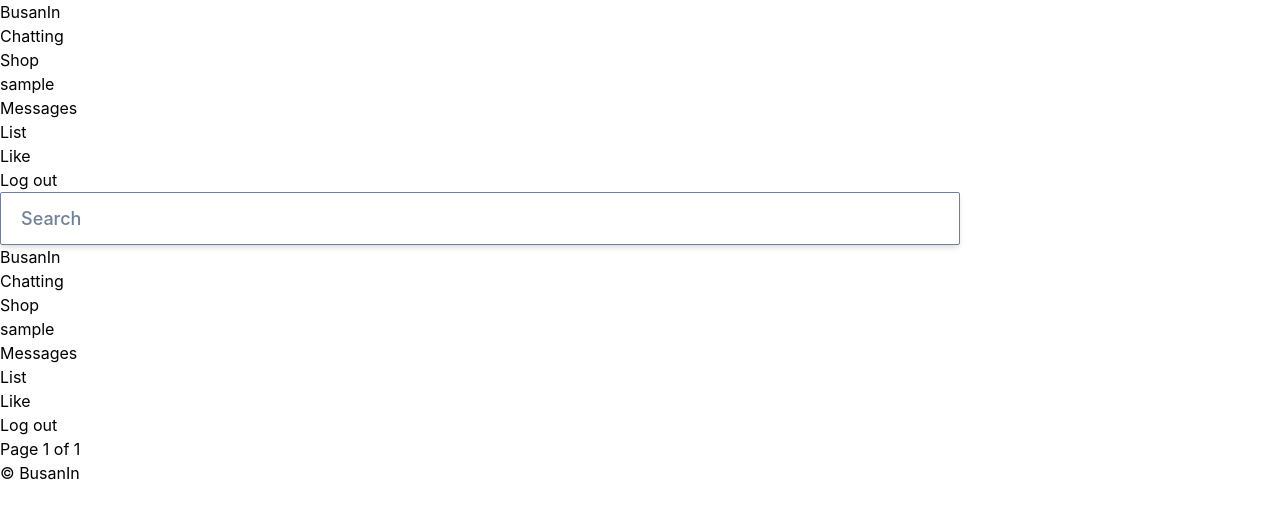
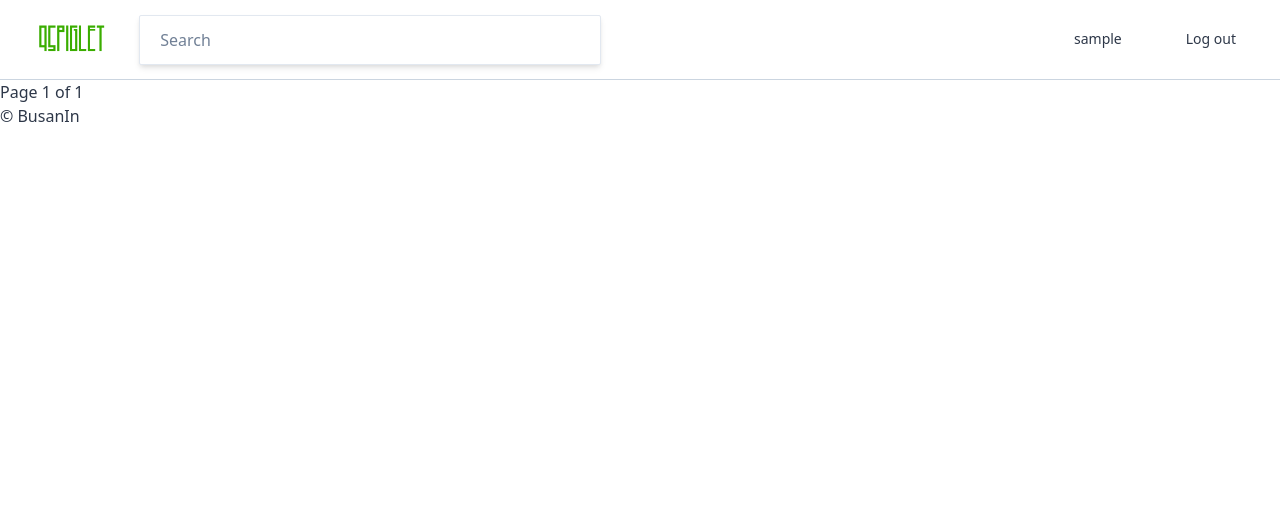
Before and after one commit to hahyeonsook/busanin, a Django app: page / in a window 1280 px wide. Shown: the top 519 px of the page. Run offline with Django 3.2, Linux system fonts and the light colour scheme; the visitor is signed in with stand-in values (Sample User, id 1); data that the repository does not hold is empty; style sheets or scripts are compiled from the project's sources; some libraries are stand-ins or nearby versions.

Commit message:
nav css 추가

```diff
--- a/assets/scss/styles.scss
+++ b/assets/scss/styles.scss
@@ -4,4 +4,15 @@
 .search-box {
   transition: box-shadow 0.2s linear;
 }
+
+.nav_link {
+  @apply ml-6 border-b-2 border-white h-full flex items-center;
+
+  a {
+    @apply py-10 px-5;
+  }
+  &:hover {
+    @apply border-gray-600;
+  }
+}
 @tailwind utilities;
--- a/tailwind.config.js
+++ b/tailwind.config.js
@@ -1,6 +1,23 @@
 module.exports = {
   theme: {
     extend: {
+      spacing: {
+        "72": "18rem",
+        "84": "21rem",
+        "96": "24rem",
+        "25vh": "25vh",
+        "50vh": "50vh",
+        "75vh": "75vh"
+      },
+
+      borderRadius: {
+        x1: "1.5rem"
+      },
+      minHeight: {
+        "50vh": "50vh",
+        "75vh": "75vh"
+      }
+    }
   },
   variants: {},
   plugins: []
--- a/templates/base.html
+++ b/templates/base.html
@@ -10,11 +10,13 @@
     <title>{% block page_title %}{% endblock page_title %} | BusanIn</title>
   </head>
 
-  <body>
+  <body class="text-gray-800 font-light">
     {% include "partials/messages.html" %}
-    <header>
-    {% include "partials/nav.html" %}
-    </header>
+    <header class="container max-w-full inset-0 flex items-center justify-between px-6 h-20 border-b border-gray-400">
+      <div class="flex items-center w-1/2">
+        <a href="{% url 'core:home' %}" class="mr-6">
+          <img class="h-20" src="{% static 'img/logo.png' %}">
+        </a>
 
         {% block search-bar %}
         <form method="get" action="{% url 'core:search' %}" class="w-9/12">
--- a/templates/partials/nav.html
+++ b/templates/partials/nav.html
@@ -1,21 +1,11 @@
-<a href="{% url "core:home" %}">BusanIn</a>
-<ul>
-    <li><a href="#">Chatting</a></li>
-    <li><a href="#">Shop</a></li>
+<ul class="flex items-center text-sm font-medium h-full">
+    <!--<li class="nav_link"><a href="#">Chatting</a></li>
+    <li class="nav_link"><a href="#">Shop</a></li>-->
     {% if user.is_authenticated %}
-        <li><a href="{{user.get_absolute_url}}">{{user.username}}</a></li>
-        <ul>
-
-            {% if user.businessman %}
-                <li><a href="{% url "businesses:list" %}">Business</a></li>
-            {% endif %}
-            <li><a href="#">Messages</a></li>
-            <li><a href="#">List</a></li>
-            <li><a href="#">Like</a></li>
-            <li><a href="{% url "users:logout" %}">Log out</a></li>
-        </ul>
+        <li class="nav_link"><a href="{{user.get_absolute_url}}">{{user.username}}</a></li>
+        <li class="nav_link"><a href="{% url "users:logout" %}">Log out</a></li>
     {% else %}
-        <li><a href="{% url "users:login" %}">Log in</a></li>
-        <li><a href="{% url "users:signup" %}">Sign Up</a></li>
+        <li class="nav_link"><a href="{% url "users:login" %}">Log in</a></li>
+        <li class="nav_link"><a href="{% url "users:signup" %}">Sign Up</a></li>
     {% endif %}
 </ul>
```
Also changed, not shown: static/img/logo.png (added).
